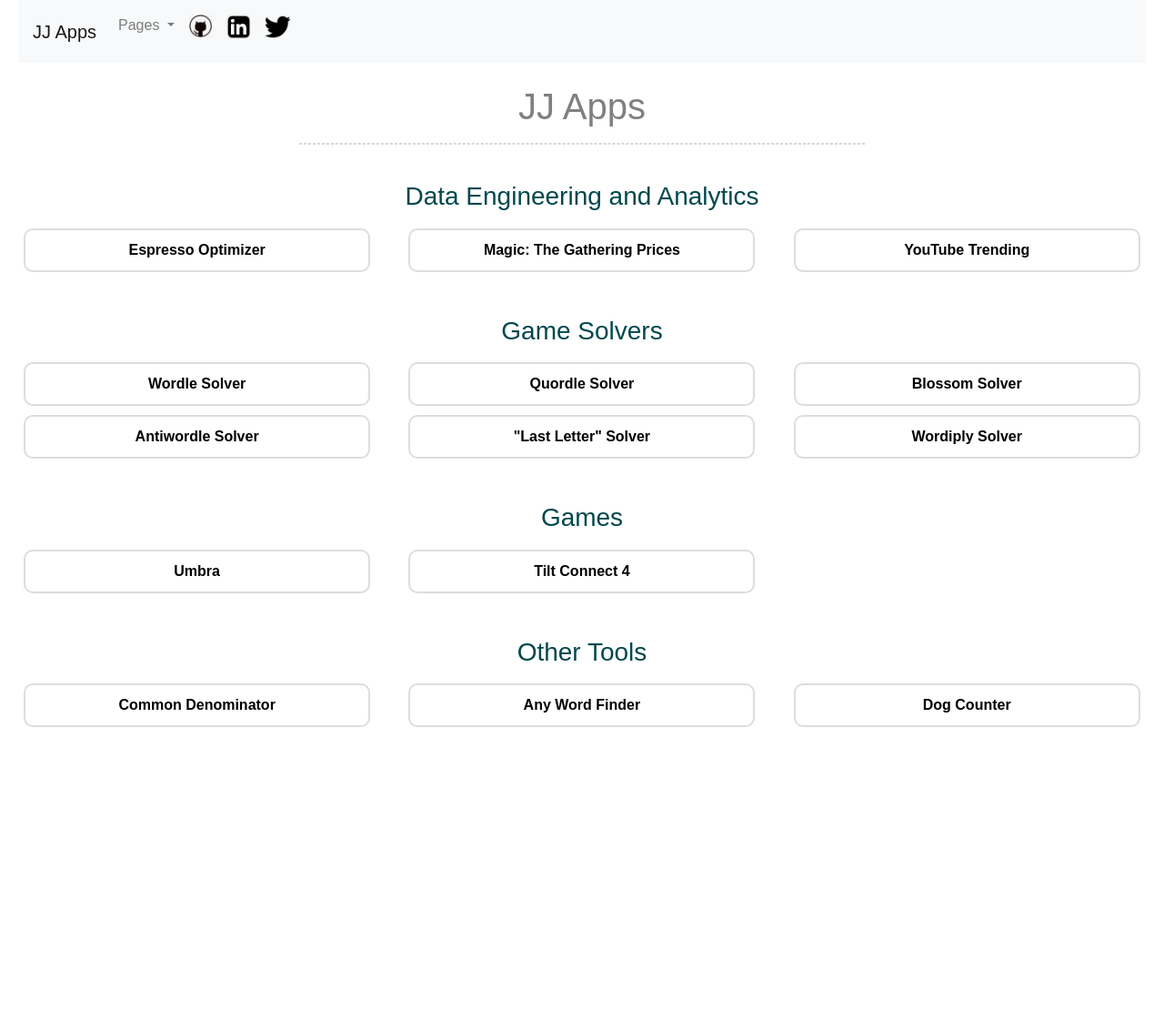
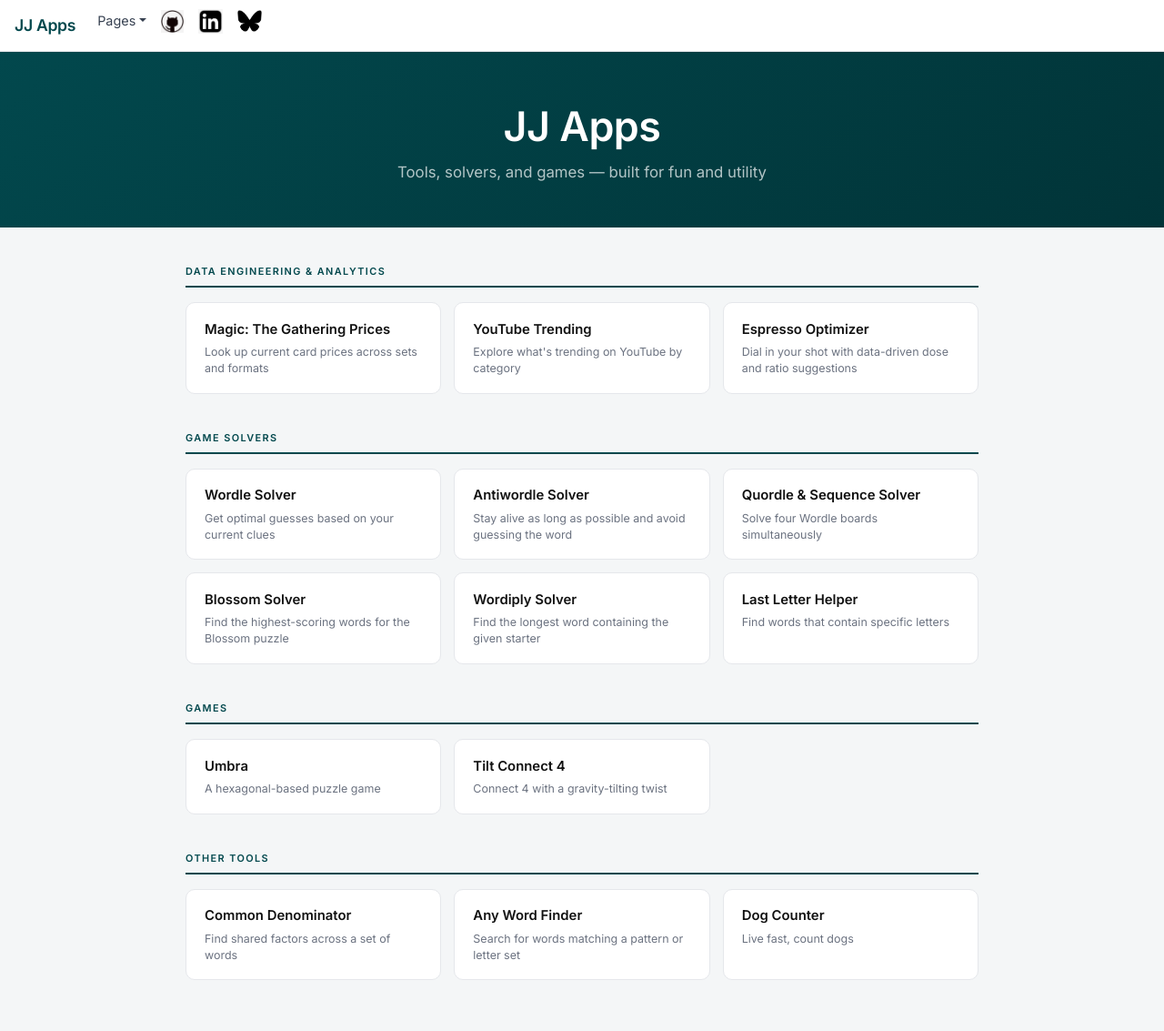
Before and after one commit to applewjr/heroku_apps, a Flask app: page / in a window 1280 px wide. Shown: the whole page at 91% size. Before the commit the page ends 799 px from the top, so only its background shows below. Run offline with Flask 3, Linux system fonts and the light colour scheme; parts of the project's set-up code (start-up, migrations or seed data) failed here and were passed over.

Commit message:
front page and top bar

```diff
--- a/templates/base.html
+++ b/templates/base.html
@@ -44,6 +44,9 @@
 
     <link rel="icon" type="image/x-icon" href="{{ url_for('static', filename='favicon.ico') }}">
 
+    <link rel="preconnect" href="https://fonts.googleapis.com">
+    <link rel="preconnect" href="https://fonts.gstatic.com" crossorigin>
+    <link href="https://fonts.googleapis.com/css2?family=Inter:wght@400;500;600&display=swap" rel="stylesheet">
     <link rel="preconnect" href="https://cdn.jsdelivr.net">
     <link rel="preconnect" href="https://cdn.jsdelivr.net" crossorigin>
     <link rel="dns-prefetch" href="https://pagead2.googlesyndication.com">
@@ -51,7 +54,7 @@
     <style>
 body, html {
     margin: 0;
-    font-family: sans-serif;
+    font-family: 'Inter', sans-serif;
     background-color: white;
     color: gray;
     text-align: center;
@@ -198,17 +201,15 @@ li { margin-bottom: 10px; }
 
   </head>
   <body>
-    <nav class="navbar navbar-expand-lg navbar-light bg-light">
-        <a class="navbar-brand" href="/">JJ Apps</a>
+    <nav class="navbar navbar-expand-lg navbar-light" style="background: white; border-bottom: 1px solid #e5e7eb; padding: 0.6rem 1rem;">
+        <a class="navbar-brand" href="/" style="font-weight: 600; color: #02484d; font-size: 1.1rem; letter-spacing: -0.3px; padding-top: 0; padding-bottom: 0; line-height: 1;">JJ Apps</a>
         <button class="navbar-toggler" type="button" data-toggle="collapse" data-target="#navbarSupportedContent" aria-controls="navbarSupportedContent" aria-expanded="false" aria-label="Toggle navigation">
           <span class="navbar-toggler-icon"></span>
         </button>
         <div class="collapse navbar-collapse" id="navbarSupportedContent">
-          <ul class="navbar-nav mr-auto">
-            <li class="nav-item dropdown">
-              <a class="nav-link dropdown-toggle" href="#" id="navbarDropdown" role="button" data-toggle="dropdown" aria-haspopup="true" aria-expanded="false">
-                Pages
-              </a>
+          <ul class="navbar-nav mr-auto" style="align-items: center;">
+            <li class="nav-item dropdown" style="display: flex; align-items: center;">
+              <a class="nav-link dropdown-toggle" href="#" id="navbarDropdown" role="button" data-toggle="dropdown" aria-haspopup="true" aria-expanded="false" style="font-size: 0.9rem; color: #374151; padding-top: 0; padding-bottom: 0; line-height: 1;">Pages</a>
               <div class="dropdown-menu" aria-labelledby="navbarDropdown">
 
                 <h6 class="dropdown-header">Data Engineering and Analytics</h6>
@@ -247,26 +248,24 @@ li { margin-bottom: 10px; }
               </div>
             </li>
 
-            <li class="nav-item">
-              <a class="nav-link tracked-link" href="https://github.com/applewjr/heroku_apps" target="_blank" rel="noopener noreferrer">
+            <li class="nav-item d-flex align-items-center">
+              <a class="nav-link tracked-link" href="https://github.com/applewjr/heroku_apps" target="_blank" rel="noopener noreferrer" style="padding-top: 0; padding-bottom: 0; line-height: 1;">
                 <div class="pulsing-image25">
                   <img alt="GitHub" src="/static/github_logo5.png" width=25 height=25 loading="lazy">
                 </div>
               </a>
             </li>
-
-            <li class="nav-item">
-              <a class="nav-link tracked-link" href="https://www.linkedin.com/in/j-applewhite/" target="_blank" rel="noopener noreferrer">
+            <li class="nav-item d-flex align-items-center">
+              <a class="nav-link tracked-link" href="https://www.linkedin.com/in/j-applewhite/" target="_blank" rel="noopener noreferrer" style="padding-top: 0; padding-bottom: 0; line-height: 1;">
                 <div class="pulsing-image27">
                   <img alt="LinkedIn" src="/static/linkedin_logo2.jpg" width=27 height=27 loading="lazy">
                 </div>
               </a>
             </li>
-
-            <li class="nav-item">
-              <a class="nav-link tracked-link" href="https://twitter.com/J_R_Applewhite" target="_blank" rel="noopener noreferrer">
+            <li class="nav-item d-flex align-items-center">
+              <a class="nav-link tracked-link" href="https://bsky.app/profile/mtgprices.bsky.social" target="_blank" rel="noopener noreferrer" style="padding-top: 0; padding-bottom: 0; line-height: 1;">
                 <div class="pulsing-image27">
-                    <img alt="Twitter" src="/static/twitter_logo2.png" width=27 height=27 loading="lazy">
+                    <img alt="Bluesky" src="/static/bluesky_logo.png" width=27 height=27 loading="lazy">
                 </div>
               </a>
             </li>
--- a/templates/index.html
+++ b/templates/index.html
@@ -2,163 +2,164 @@
 
 {% block title %}JJ Apps{% endblock %}
 
+{% block head %}
+<style>
+    body {
+        background-color: #f4f6f7;
+    }
+    .index-hero {
+        padding: 3.5rem 1rem 3rem;
+        text-align: center;
+        background: linear-gradient(140deg, #02484d 0%, #013438 100%);
+        margin-bottom: 2.5rem;
+    }
+    .index-hero h1 {
+        font-size: 2.8rem;
+        font-weight: 600;
+        color: white;
+        margin: 0 0 0.6rem;
+        letter-spacing: -0.5px;
+    }
+    .index-hero p {
+        font-size: 1.05rem;
+        color: rgba(255, 255, 255, 0.7);
+        margin: 0;
+    }
+    .index-body {
+        max-width: 920px;
+        margin: 0 auto;
+        padding: 0 1.5rem 3.5rem;
+    }
+    .section-label {
+        font-size: 0.68rem;
+        font-weight: 600;
+        letter-spacing: 0.13em;
+        text-transform: uppercase;
+        color: #02484d;
+        margin: 2.5rem 0 1rem;
+        padding-bottom: 0.5rem;
+        border-bottom: 2px solid #02484d;
+        text-align: left;
+    }
+    .card-grid {
+        display: grid;
+        grid-template-columns: repeat(auto-fill, minmax(230px, 1fr));
+        gap: 14px;
+    }
+    .app-card {
+        background: white;
+        border: 1px solid #e5e7eb;
+        border-radius: 10px;
+        padding: 1.1rem 1.25rem;
+        text-align: left;
+        transition: transform 0.16s, box-shadow 0.16s, border-color 0.16s;
+        text-decoration: none;
+        display: block;
+        color: inherit;
+    }
+    .app-card:hover {
+        transform: translateY(-2px);
+        box-shadow: 0 4px 18px rgba(2, 72, 77, 0.12);
+        border-color: #02484d;
+        color: inherit;
+        text-decoration: none;
+    }
+    .app-card-title {
+        font-size: 0.93rem;
+        font-weight: 600;
+        color: #111;
+        margin: 0 0 0.3rem;
+    }
+    .app-card-desc {
+        font-size: 0.78rem;
+        color: #6b7280;
+        margin: 0;
+        line-height: 1.45;
+    }
+</style>
+{% endblock %}
+
 {% block content %}
 
-<head>
-    <style>
-        body {
-          padding: 0 20px; /* add 20px padding to left and right of the body */
-        }
-    </style>
-</head>
-<body>
-    <form action="#" method="post">
-        <br>
-        <h1 style="text-align: center">JJ Apps</h1>
-        <hr style="width:50%;border: 1px dashed #d3d6da;">
-        <br>
+<div class="index-hero">
+    <h1>JJ Apps</h1>
+    <p>Tools, solvers, and games — built for fun and utility</p>
+</div>
 
-        <h3 style="text-align: center; color:#02484d">Data Engineering and Analytics</h3>
-        <div class="row">
-            <div class="column3">
-                <a href="/espresso" style="text-decoration: none; color: black; font-weight: bold;">
-                    <div class="box" style="margin-top: 10px;">Espresso Optimizer</div>
+<div class="index-body">
+
+    <div class="section-label">Data Engineering &amp; Analytics</div>
+    <div class="card-grid">
+        <a href="/mtg" class="app-card">
+            <div class="app-card-title">Magic: The Gathering Prices</div>
+            <div class="app-card-desc">Look up current card prices across sets and formats</div>
+        </a>
+        <a href="/youtube_trending" class="app-card">
+            <div class="app-card-title">YouTube Trending</div>
+            <div class="app-card-desc">Explore what's trending on YouTube by category</div>
+        </a>
+        <a href="/espresso" class="app-card">
+            <div class="app-card-title">Espresso Optimizer</div>
+            <div class="app-card-desc">Dial in your shot with data-driven dose and ratio suggestions</div>
         </a>
     </div>
-            <div class="column3">
-                <a href="/mtg" style="text-decoration: none; color: black; font-weight: bold;">
-                    <div class="box" style="margin-top: 10px;">Magic: The Gathering Prices</div>
+
+    <div class="section-label">Game Solvers</div>
+    <div class="card-grid">
+        <a href="/wordle" class="app-card">
+            <div class="app-card-title">Wordle Solver</div>
+            <div class="app-card-desc">Get optimal guesses based on your current clues</div>
         </a>
-                <!-- <a href="/data_summary" style="text-decoration: none; color: black; font-weight: bold;">
-                    <div class="box" style="margin-top: 10px;">Auto Data Summary</div>
-                </a> -->
-            </div>
-            <div class="column3">
-                <a href="/youtube_trending" style="text-decoration: none; color: black; font-weight: bold;">
-                    <div class="box" style="margin-top: 10px;">YouTube Trending</div>
+        <a href="/antiwordle" class="app-card">
+            <div class="app-card-title">Antiwordle Solver</div>
+            <div class="app-card-desc">Stay alive as long as possible and avoid guessing the word</div>
+        </a>
+        <a href="/quordle" class="app-card">
+            <div class="app-card-title">Quordle & Sequence Solver</div>
+            <div class="app-card-desc">Solve four Wordle boards simultaneously</div>
+        </a>
+        <a href="/blossom" class="app-card">
+            <div class="app-card-title">Blossom Solver</div>
+            <div class="app-card-desc">Find the highest-scoring words for the Blossom puzzle</div>
+        </a>
+        <a href="/wordiply" class="app-card">
+            <div class="app-card-title">Wordiply Solver</div>
+            <div class="app-card-desc">Find the longest word containing the given starter</div>
+        </a>
+        <a href="/fixer" class="app-card">
+            <div class="app-card-title">Last Letter Helper</div>
+            <div class="app-card-desc">Find words that contain specific letters</div>
         </a>
     </div>
-        </div>
-        <br>
-        <br>
 
-        <h3 style="text-align: center; color:#02484d">Game Solvers</h3>
-        <div class="row">
-            <div class="column3">
-                <a href="/wordle" style="text-decoration: none; color: black; font-weight: bold;">
-                    <div class="box" style="margin-top: 10px;">Wordle Solver</div>
+    <div class="section-label">Games</div>
+    <div class="card-grid">
+        <a href="/umbra" class="app-card">
+            <div class="app-card-title">Umbra</div>
+            <div class="app-card-desc">A hexagonal-based puzzle game</div>
         </a>
-                <a href="/antiwordle" style="text-decoration: none; color: black; font-weight: bold;">
-                    <div class="box" style="margin-top: 10px;">Antiwordle Solver</div>
+        <a href="/tiltconnect4" class="app-card">
+            <div class="app-card-title">Tilt Connect 4</div>
+            <div class="app-card-desc">Connect 4 with a gravity-tilting twist</div>
         </a>
     </div>
-            <div class="column3">
-                <a href="/quordle" style="text-decoration: none; color: black; font-weight: bold;">
-                    <div class="box" style="margin-top: 10px;">Quordle Solver</div>
+
+    <div class="section-label">Other Tools</div>
+    <div class="card-grid">
+        <a href="/common_denominator" class="app-card">
+            <div class="app-card-title">Common Denominator</div>
+            <div class="app-card-desc">Find shared factors across a set of words</div>
         </a>
-                <a href="/fixer" style="text-decoration: none; color: black; font-weight: bold;">
-                    <div class="box" style="margin-top: 10px;">"Last Letter" Solver</div>
+        <a href="/any_word" class="app-card">
+            <div class="app-card-title">Any Word Finder</div>
+            <div class="app-card-desc">Search for words matching a pattern or letter set</div>
+        </a>
+        <a href="/dogs" class="app-card">
+            <div class="app-card-title">Dog Counter</div>
+            <div class="app-card-desc">Live fast, count dogs</div>
         </a>
     </div>
-            <div class="column3">
-                <a href="/blossom" style="text-decoration: none; color: black; font-weight: bold;">
-                    <div class="box" style="margin-top: 10px;">Blossom Solver</div>
-                </a>
-                <a href="/wordiply" style="text-decoration: none; color: black; font-weight: bold;">
-                    <div class="box" style="margin-top: 10px;">Wordiply Solver</div>
-                </a>
-            </div>
-        </div>
-        <br>
-        <br>
-
-        <h3 style="text-align: center; color:#02484d">Games</h3>
-        <div class="row">
-            <div class="column3">
-                <a href="/umbra" style="text-decoration: none; color: black; font-weight: bold;">
-                    <div class="box" style="margin-top: 10px;">Umbra</div>
-                </a>
 
 </div>
-            <div class="column3">
-                <a href="/tiltconnect4" style="text-decoration: none; color: black; font-weight: bold;">
-                    <div class="box" style="margin-top: 10px;">Tilt Connect 4</div>
-                </a>
-            </div>
-            <div class="column3">
-            </div>
-        </div>
-        <br>
-        <br>
-
-
-        <h3 style="text-align: center; color:#02484d">Other Tools</h3>
-        <div class="row">
-            <!-- <div class="column3">
-                <a href="/stock_analysis" style="text-decoration: none; color: black; font-weight: bold;">
-                    <div class="box" style="margin-top: 10px;">Stock Analysis</div>
-                </a>
-            </div> -->
-            <div class="column3">
-                <a href="/common_denominator" style="text-decoration: none; color: black; font-weight: bold;">
-                    <div class="box" style="margin-top: 10px;">Common Denominator</div>
-                </a>
-            </div>
-            <div class="column3">
-                <a href="/any_word" style="text-decoration: none; color: black; font-weight: bold;">
-                    <div class="box" style="margin-top: 10px;">Any Word Finder</div>
-                </a>
-            </div>
-            <div class="column3">
-                <a href="/dogs" style="text-decoration: none; color: black; font-weight: bold;">
-                    <div class="box" style="margin-top: 10px;">Dog Counter</div>
-                </a>
-            </div>
-        </div>
-        <br>
-        <br>
-
-        <!-- <h3 style="text-align: center; color:#02484d">Databases and Storage</h3>
-        <div class="row">
-            <div class="column3">
-                <a href="/task_mysql" style="text-decoration: none; color: black; font-weight: bold;">
-                    <div class="box" style="margin-top: 10px;">To Do List (MySQL)</div>
-                </a>
-            </div>
-            <div class="column3">
-                <a href="/task_db" style="text-decoration: none; color: black; font-weight: bold;">
-                    <div class="box" style="margin-top: 10px;">Task List (SQLite)</div>
-                </a>
-            </div>
-            <div class="column3">
-                <a href="/high_score" style="text-decoration: none; color: black; font-weight: bold;">
-                    <div class="box" style="margin-top: 10px;">High Score (MySQL)</div>
-                </a>
-            </div>
-        </div>
-        <br>
-        <br> -->
-
-        <!-- <h3 style="text-align: center; color:#02484d">(Testing)</h3>
-        <div class="row">
-            <div class="column3">
-            </div>
-            <div class="column3">
-                <a href="/high_score" style="text-decoration: none; color: black; font-weight: bold;">
-                    <div class="box" style="margin-top: 10px;">High Score (MySQL)</div>
-                </a>
-            </div> -->
-            <!-- <div class="column3">
-                <a href="/quill" style="text-decoration: none; color: black; font-weight: bold;">
-                    <div class="box" style="margin-top: 10px;">Text Editor</div>
-                </a>
-            </div>
-            <div class="column3"> -->
-            <!-- </div>
-        </div> -->
-        <br>
-        <br>
-    </form>
-</body>
 
 {% endblock %}
```
Also changed, not shown: static/bluesky_logo.png (added). Lines whose indentation alone changed are shown as unchanged.
